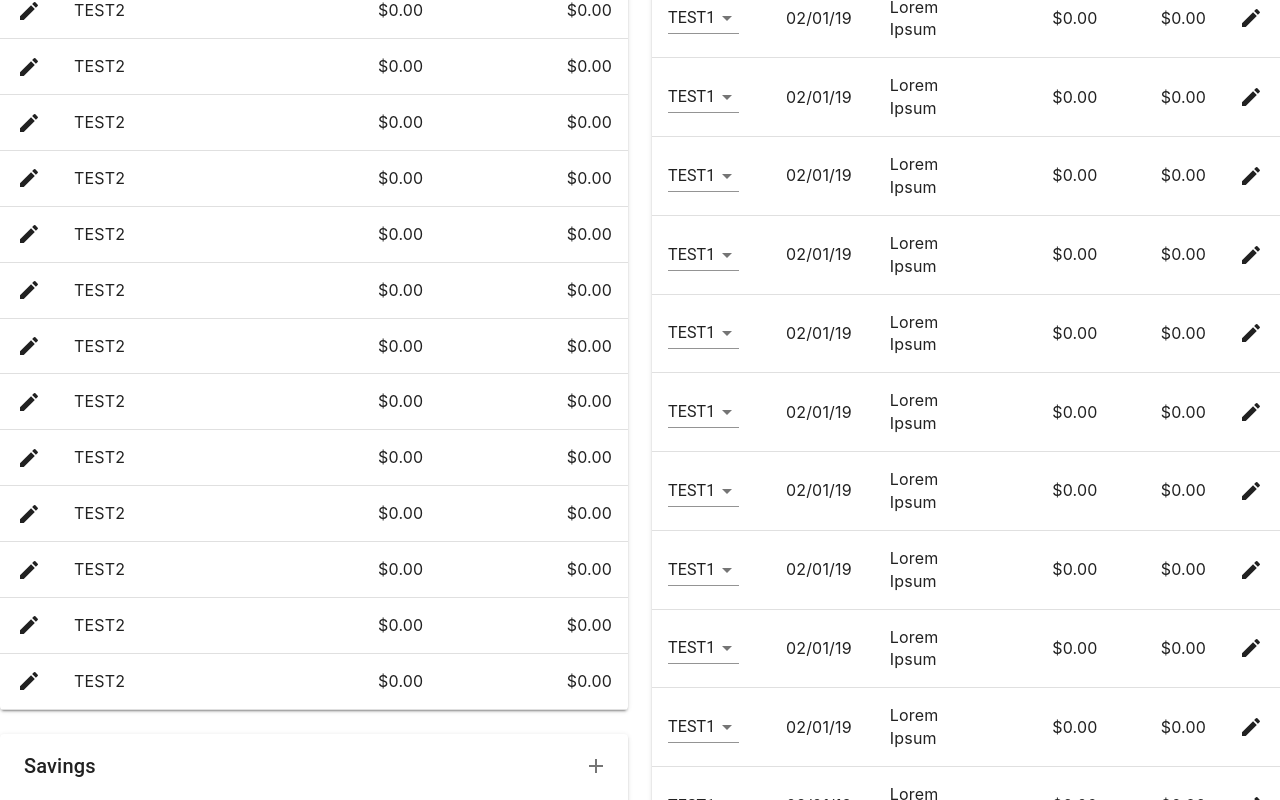
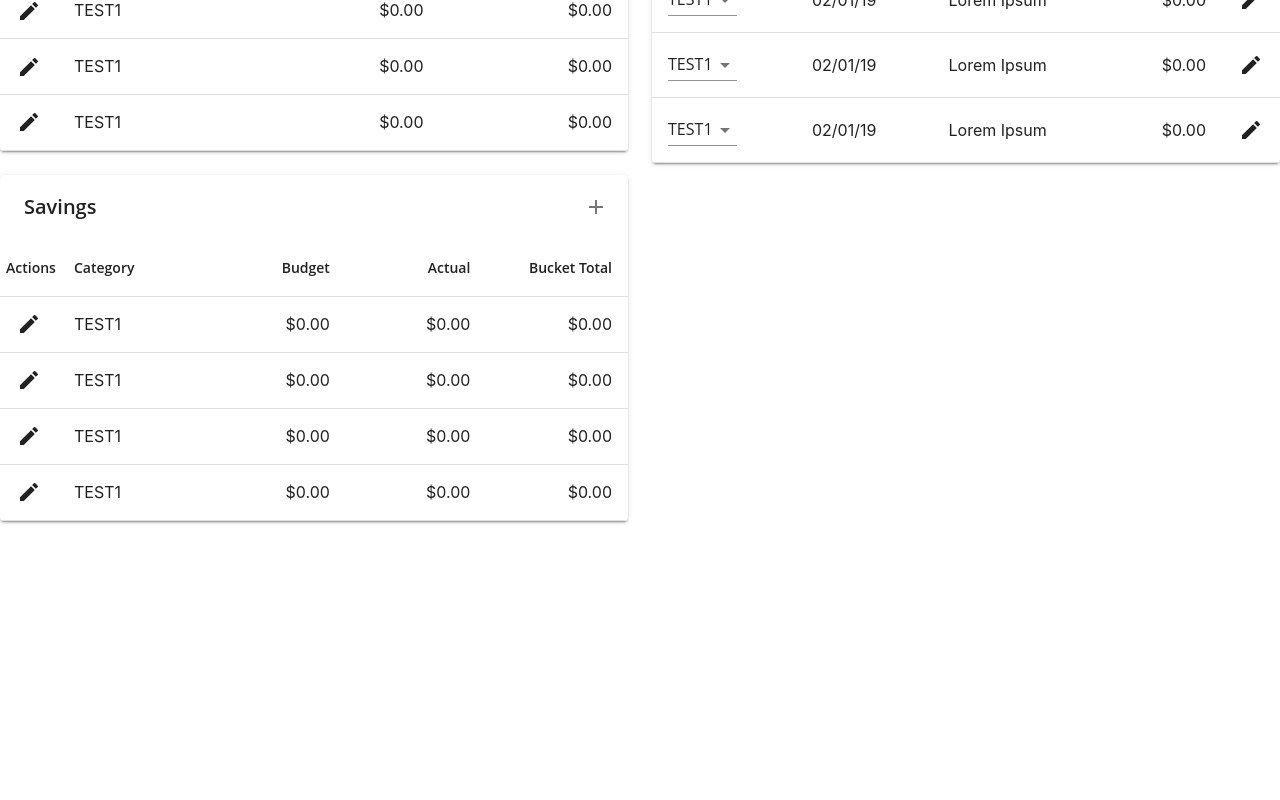
Before and after one commit to Jonny-B/budget, a React (Create React App) app in the folder budget_ui/: page / in a window 1280 px wide. Shown: the part 960-1760 px from the top of the page. After the commit the page ends 1493 px from the top, so only its background shows below. Built offline with nearby package versions, Linux system fonts and the light colour scheme.

Commit message:
Working on edit cards.

```diff
--- a/budget_ui/src/js/components/Budget.js
+++ b/budget_ui/src/js/components/Budget.js
@@ -1,17 +1,49 @@
 import React, {Component} from 'react'
 import MaterialTable from 'material-table'
-import {Grid, Modal, Card, Typography} from '@material-ui/core'
+import {Grid, Dialog, DialogTitle, Typography} from '@material-ui/core'
 import {Add, Create} from "@material-ui/icons";
+import {withStyles} from '@material-ui/core/styles';
+import EditCard from "./EditCard";
 
 class Budget extends Component {
     constructor(props) {
         super(props);
-        this.state = {open: false};
-        this.handleOpen = this.handleOpen.bind(this);
+        this.state = {
+            open: false,
+            incomeData: [
+                {category: 'TEST1', budget: 0.00, actual: 0.00, id: 1},
+                {category: 'TEST1', budget: 0.00, actual: 0.00, id: 1},
+                {category: 'TEST1', budget: 0.00, actual: 0.00, id: 1},
+            ],
+            expensesData: [
+                {category: 'TEST1', budget: 0.00, actual: 0.00, id: 1},
+                {category: 'TEST1', budget: 0.00, actual: 0.00, id: 1},
+                {category: 'TEST1', budget: 0.00, actual: 0.00, id: 1},
+                {category: 'TEST1', budget: 0.00, actual: 0.00, id: 1},
+                {category: 'TEST1', budget: 0.00, actual: 0.00, id: 1},
+                {category: 'TEST1', budget: 0.00, actual: 0.00, id: 1},
+                {category: 'TEST1', budget: 0.00, actual: 0.00, id: 1},
+                {category: 'TEST1', budget: 0.00, actual: 0.00, id: 1},
+                {category: 'TEST1', budget: 0.00, actual: 0.00, id: 1},
+                {category: 'TEST1', budget: 0.00, actual: 0.00, id: 1},
+            ],
+            savingsData: [
+                {category: 'TEST1', budget: 0.00, actual: 0.00, bucketTotal: 0.00, id: 1},
+                {category: 'TEST1', budget: 0.00, actual: 0.00, bucketTotal: 0.00, id: 1},
+                {category: 'TEST1', budget: 0.00, actual: 0.00, bucketTotal: 0.00, id: 1},
+                {category: 'TEST1', budget: 0.00, actual: 0.00, bucketTotal: 0.00, id: 1},
+            ]
+        };
+        this.handleEdit = this.handleEdit.bind(this);
+        this.handleAdd = this.handleAdd.bind(this);
         this.handleClose = this.handleClose.bind(this);
     }
 
-    handleOpen() {
+    handleEdit = (type, rowData, event) => {
+        this.setState({open: true})
+    };
+
+    handleAdd = (type, rowData, event) => {
         this.setState({open: true})
     };
 
@@ -39,7 +71,7 @@ class Budget extends Component {
                                     },
                                     tooltip: 'Edit Transaction',
                                     onClick: (event, rowData) => {
-                                        this.handleOpen("income")
+                                        this.handleEdit("income", rowData, event)
                                     }
                                 },
                                 {
@@ -49,14 +81,11 @@ class Budget extends Component {
                                     tooltip: 'Add Transaction',
                                     isFreeAction: true,
                                     onClick: (event, rowData) => {
-                                        this.handleOpen("addIncome")
+                                        this.handleAdd("addIncome")
                                     }
                                 }
                             ]}
-                            data={[
-                                {category: 'TEST1', budget: 0.00, actual: 0.00},
-                                {category: 'TEST2', budget: 0.00, actual: 0.00},
-                            ]}/>
+                            data={this.state.incomeData}/>
                     </Grid>
                     <Grid item>
                         <MaterialTable
@@ -74,7 +103,7 @@ class Budget extends Component {
                                     },
                                     tooltip: 'Edit Transaction',
                                     onClick: (event, rowData) => {
-                                        this.handleOpen("expenses")
+                                        this.handleEdit("expenses", rowData, event)
                                     }
                                 },
                                 {
@@ -84,33 +113,11 @@ class Budget extends Component {
                                     tooltip: 'Add Transaction',
                                     isFreeAction: true,
                                     onClick: (event, rowData) => {
-                                        this.handleOpen("addExpenses")
+                                        this.handleAdd("addExpenses")
                                     }
                                 }
                             ]}
-                            data={[
-                                {category: 'TEST1', budget: 0.00, actual: 0.00},
-                                {category: 'TEST2', budget: 0.00, actual: 0.00},
-                                {category: 'TEST2', budget: 0.00, actual: 0.00},
-                                {category: 'TEST2', budget: 0.00, actual: 0.00},
-                                {category: 'TEST2', budget: 0.00, actual: 0.00},
-                                {category: 'TEST2', budget: 0.00, actual: 0.00},
-                                {category: 'TEST2', budget: 0.00, actual: 0.00},
-                                {category: 'TEST2', budget: 0.00, actual: 0.00},
-                                {category: 'TEST2', budget: 0.00, actual: 0.00},
-                                {category: 'TEST2', budget: 0.00, actual: 0.00},
-                                {category: 'TEST2', budget: 0.00, actual: 0.00},
-                                {category: 'TEST2', budget: 0.00, actual: 0.00},
-                                {category: 'TEST2', budget: 0.00, actual: 0.00},
-                                {category: 'TEST2', budget: 0.00, actual: 0.00},
-                                {category: 'TEST2', budget: 0.00, actual: 0.00},
-                                {category: 'TEST2', budget: 0.00, actual: 0.00},
-                                {category: 'TEST2', budget: 0.00, actual: 0.00},
-                                {category: 'TEST2', budget: 0.00, actual: 0.00},
-                                {category: 'TEST2', budget: 0.00, actual: 0.00},
-                                {category: 'TEST2', budget: 0.00, actual: 0.00},
-                                {category: 'TEST2', budget: 0.00, actual: 0.00},
-                            ]}/>
+                            data={this.state.expensesData}/>
                     </Grid>
                     <Grid item>
                         <MaterialTable
@@ -129,7 +136,7 @@ class Budget extends Component {
                                     },
                                     tooltip: 'Edit Transaction',
                                     onClick: (event, rowData) => {
-                                        this.handleOpen('savings')
+                                        this.handleEdit('savings', rowData, event)
                                     }
                                 },
                                 {
@@ -139,48 +146,24 @@ class Budget extends Component {
                                     tooltip: 'Add Transaction',
                                     isFreeAction: true,
                                     onClick: (event, rowData) => {
-                                        this.handleOpen("addSavings")
+                                        this.handleAdd("addSavings")
                                     }
                                 }
                             ]}
-                            data={[
-                                {category: 'TEST1', budget: 0.00, actual: 0.00, bucketTotal: 0.00},
-                                {category: 'TEST2', budget: 0.00, actual: 0.00, bucketTotal: 0.00},
-                                {category: 'TEST2', budget: 0.00, actual: 0.00, bucketTotal: 0.00},
-                                {category: 'TEST2', budget: 0.00, actual: 0.00, bucketTotal: 0.00},
-                                {category: 'TEST2', budget: 0.00, actual: 0.00, bucketTotal: 0.00},
-                                {category: 'TEST2', budget: 0.00, actual: 0.00, bucketTotal: 0.00},
-                                {category: 'TEST2', budget: 0.00, actual: 0.00, bucketTotal: 0.00},
-                                {category: 'TEST2', budget: 0.00, actual: 0.00, bucketTotal: 0.00},
-                                {category: 'TEST2', budget: 0.00, actual: 0.00, bucketTotal: 0.00},
-                                {category: 'TEST2', budget: 0.00, actual: 0.00, bucketTotal: 0.00},
-                                {category: 'TEST2', budget: 0.00, actual: 0.00, bucketTotal: 0.00},
-                                {category: 'TEST2', budget: 0.00, actual: 0.00, bucketTotal: 0.00},
-                                {category: 'TEST2', budget: 0.00, actual: 0.00, bucketTotal: 0.00},
-                                {category: 'TEST2', budget: 0.00, actual: 0.00, bucketTotal: 0.00},
-                                {category: 'TEST2', budget: 0.00, actual: 0.00, bucketTotal: 0.00},
-                                {category: 'TEST2', budget: 0.00, actual: 0.00, bucketTotal: 0.00},
-                                {category: 'TEST2', budget: 0.00, actual: 0.00, bucketTotal: 0.00},
-                                {category: 'TEST2', budget: 0.00, actual: 0.00, bucketTotal: 0.00},
-                                {category: 'TEST2', budget: 0.00, actual: 0.00, bucketTotal: 0.00},
-                            ]}/>
+                            data={this.state.savingsData}/>
                     </Grid>
                 </Grid>
-
-                <Modal
-                    aria-labelledby="simple-modal-title"
-                    aria-describedby="simple-modal-description"
-                    open={this.state.open}
-                    onClose={this.handleClose}
-                >
-                    <Card>
-                        <Typography>Editing</Typography>
-                    </Card>
-                </Modal>
+                <Dialog onClose={this.handleClose} aria-labelledby="simple-dialog-title" open={this.state.open}>
+                    <DialogTitle id="simple-dialog-title">Budget Item</DialogTitle>
+                    <EditCard/>
+                </Dialog>
             </div>
         )
     }
 }
 
+const styles = theme => ({
 
-export default Budget
+});
+
+export default withStyles(styles)(Budget)
--- /dev/null
+++ b/budget_ui/src/js/components/EditCard.js
@@ -0,0 +1,78 @@
+import React, {Component} from 'react'
+import {withStyles} from '@material-ui/core/styles';
+
+class EditCard extends Component {
+    constructor(props) {
+        super(props);
+        this.state = {data: this.props};
+    }
+
+    render() {
+        let {data} = this.state;
+
+        let categoryCol = data.category !== null ? <CategoryCol data={data}/> : <></>;
+        let budgetCol = data.budget !== null ? <BudgetCol data={data}/> : <></>;
+        let assignCategoryCol = data.budget !== null ? <AssignCategoryCol data={data}/> : <></>;
+        let dateCol = data.date !== null ? <DateCol data={data}/> : <></>;
+        let descriptionCol = data.date !== null ? <DescriptionCol data={data}/> : <></>;
+        let chargeCol = data.date !== null ? <ChargeCol data={data}/> : <></>;
+        let hide = data.date !== null ? <Hide data={data}/> : <></>;
+
+        return (
+            <div>
+                {categoryCol}
+                {budgetCol}
+                {assignCategoryCol}
+                {dateCol}
+                {descriptionCol}
+                {chargeCol}
+                {hide}
+            </div>
+        )
+    }
+}
+
+const CategoryCol = (data) => {
+    return (
+        <div>
+
+        </div>
+    )
+};
+
+const BudgetCol = (data) => {
+    return (
+        <div>
+
+        </div>
+    )
+};
+
+const AssignCategoryCol = (data) => {
+    return (<div></div>)
+
+};
+
+const DateCol = (data) => {
+    return (<div></div>)
+
+};
+
+const DescriptionCol = (data) => {
+    return (<div></div>)
+
+};
+
+const ChargeCol = (data) => {
+    return (<div></div>)
+
+};
+
+const Hide = (data) => {
+    return (<div></div>)
+
+};
+
+const styles = theme => ({});
+
+export default withStyles(styles)(EditCard)
--- a/budget_ui/src/js/components/Transactions.js
+++ b/budget_ui/src/js/components/Transactions.js
@@ -1,22 +1,48 @@
 import React, {Component} from 'react'
-import {Select, MenuItem, Modal, Card, Typography} from '@material-ui/core'
+import {Select, Dialog, DialogTitle, Typography, MenuItem} from '@material-ui/core'
 import {Create, Add} from '@material-ui/icons'
 import MaterialTable from "material-table";
+import {withStyles} from '@material-ui/core/styles';
+import EditCard from "./EditCard";
 
 class Transactions extends Component {
     constructor(props) {
         super(props);
-        this.state = {open: false};
+        this.state = {
+            open: false,
+            editRowData: null,
+            data: [
+                {
+                    date: '01/01/19',
+                    description: 'Lorem Ipsum Lorem Ipsum Lorem Ipsum Lorem Ipsum Lorem Ipsum Lorem Ipsum',
+                    charge: 0.00,
+                    hidden: false,
+                    id: 1
+                },
+                {date: '02/01/19', description: 'Lorem Ipsum', charge: 0, hidden: false, id: 1},
+                {date: '02/01/19', description: 'Lorem Ipsum', charge: 0, hidden: false, id: 1},
+                {date: '02/01/19', description: 'Lorem Ipsum', charge: 0, hidden: false, id: 1},
+                {date: '02/01/19', description: 'Lorem Ipsum', charge: 0, hidden: false, id: 1},
+                {date: '02/01/19', description: 'Lorem Ipsum', charge: 0, hidden: false, id: 1},
+                {date: '02/01/19', description: 'Lorem Ipsum', charge: 0, hidden: false, id: 1},
+                {date: '02/01/19', description: 'Lorem Ipsum', charge: 0, hidden: false, id: 1},
+                {date: '02/01/19', description: 'Lorem Ipsum', charge: 0, hidden: false, id: 1},
+                {date: '02/01/19', description: 'Lorem Ipsum', charge: 0, hidden: false, id: 1},
+                {date: '02/01/19', description: 'Lorem Ipsum', charge: 0, hidden: false, id: 1},
+                {date: '02/01/19', description: 'Lorem Ipsum', charge: 0, hidden: false, id: 1},
+
+            ]
+        };
         this.handleOpen = this.handleOpen.bind(this);
         this.handleClose = this.handleClose.bind(this);
     }
 
-    handleOpen() {
-        this.setState({open: true})
+    handleOpen = (type, rowData, event) => {
+        this.setState({open: true, editRowData: rowData})
     };
 
     handleClose() {
-        this.setState({open: false})
+        this.setState({open: false, editRowData: null})
     };
 
     render() {
@@ -27,7 +53,7 @@ class Transactions extends Component {
                     options={{search: false, paging: false, actionsColumnIndex: -1}}
                     columns={[
                         {
-                            title: 'Category', field: 'category', render: rowData =>
+                            title: 'Category', field: 'assignCategory', render: rowData =>
                                 <Select value={'TEST1'}>
                                     <MenuItem value={'TEST1'}>TEST1</MenuItem>
                                     <MenuItem value={'TEST2'}>TEST2</MenuItem>
@@ -37,7 +63,6 @@ class Transactions extends Component {
                         {title: 'Date', field: 'date'},
                         {title: 'Description', field: 'description'},
                         {title: 'Charge', field: 'charge', type: 'currency'},
-                        {title: 'Charge', field: 'charge', type: 'currency'},
                     ]}
                     actions={[
                         {
@@ -46,7 +71,7 @@ class Transactions extends Component {
                             },
                             tooltip: 'Edit Transaction',
                             onClick: (event, rowData) => {
-                                this.handleOpen('transaction')
+                                this.handleOpen('addTransaction', rowData, event)
                             }
                         },
                         {
@@ -60,47 +85,18 @@ class Transactions extends Component {
                             }
                         }
                     ]}
-                    data={[
-                        {
-                            date: '01/01/19',
-                            description: 'Lorem Ipsum Lorem Ipsum Lorem Ipsum Lorem Ipsum Lorem Ipsum Lorem Ipsum',
-                            budget: 0.00,
-                            actual: 0.00
-                        },
-                        {date: '02/01/19', description: 'Lorem Ipsum', budget: 0.00, actual: 0.00},
-                        {date: '02/01/19', description: 'Lorem Ipsum', budget: 0.00, actual: 0.00},
-                        {date: '02/01/19', description: 'Lorem Ipsum', budget: 0.00, actual: 0.00},
-                        {date: '02/01/19', description: 'Lorem Ipsum', budget: 0.00, actual: 0.00},
-                        {date: '02/01/19', description: 'Lorem Ipsum', budget: 0.00, actual: 0.00},
-                        {date: '02/01/19', description: 'Lorem Ipsum', budget: 0.00, actual: 0.00},
-                        {date: '02/01/19', description: 'Lorem Ipsum', budget: 0.00, actual: 0.00},
-                        {date: '02/01/19', description: 'Lorem Ipsum', budget: 0.00, actual: 0.00},
-                        {date: '02/01/19', description: 'Lorem Ipsum', budget: 0.00, actual: 0.00},
-                        {date: '02/01/19', description: 'Lorem Ipsum', budget: 0.00, actual: 0.00},
-                        {date: '02/01/19', description: 'Lorem Ipsum', budget: 0.00, actual: 0.00},
-                        {date: '02/01/19', description: 'Lorem Ipsum', budget: 0.00, actual: 0.00},
-                        {date: '02/01/19', description: 'Lorem Ipsum', budget: 0.00, actual: 0.00},
-                        {date: '02/01/19', description: 'Lorem Ipsum', budget: 0.00, actual: 0.00},
-                        {date: '02/01/19', description: 'Lorem Ipsum', budget: 0.00, actual: 0.00},
-                        {date: '02/01/19', description: 'Lorem Ipsum', budget: 0.00, actual: 0.00},
-                        {date: '02/01/19', description: 'Lorem Ipsum', budget: 0.00, actual: 0.00},
-                        {date: '02/01/19', description: 'Lorem Ipsum', budget: 0.00, actual: 0.00},
-                        {date: '02/01/19', description: 'Lorem Ipsum', budget: 0.00, actual: 0.00},
-                    ]}/>
+                    data={this.state.data}/>
 
-                <Modal
-                    aria-labelledby="simple-modal-title"
-                    aria-describedby="simple-modal-description"
-                    open={this.state.open}
-                    onClose={this.handleClose}
-                >
-                    <Card>
-                        <Typography>Editing</Typography>
-                    </Card>
-                </Modal>
+                <Dialog onClose={this.handleClose} aria-labelledby="simple-dialog-title" open={this.state.open}>
+                    <DialogTitle id="simple-dialog-title">Transaction Item</DialogTitle>
+                    <EditCard data={this.state.editRowData}/>
+                </Dialog>
             </div>
         )
     }
 }
 
-export default Transactions
+const styles = theme => ({
+});
+
+export default withStyles(styles)(Transactions)
```
Also changed, not shown: budget_ui/src/js/components/App.js (+62 -0 lines), 1 other file (tests, documents, lock files or other folders).
